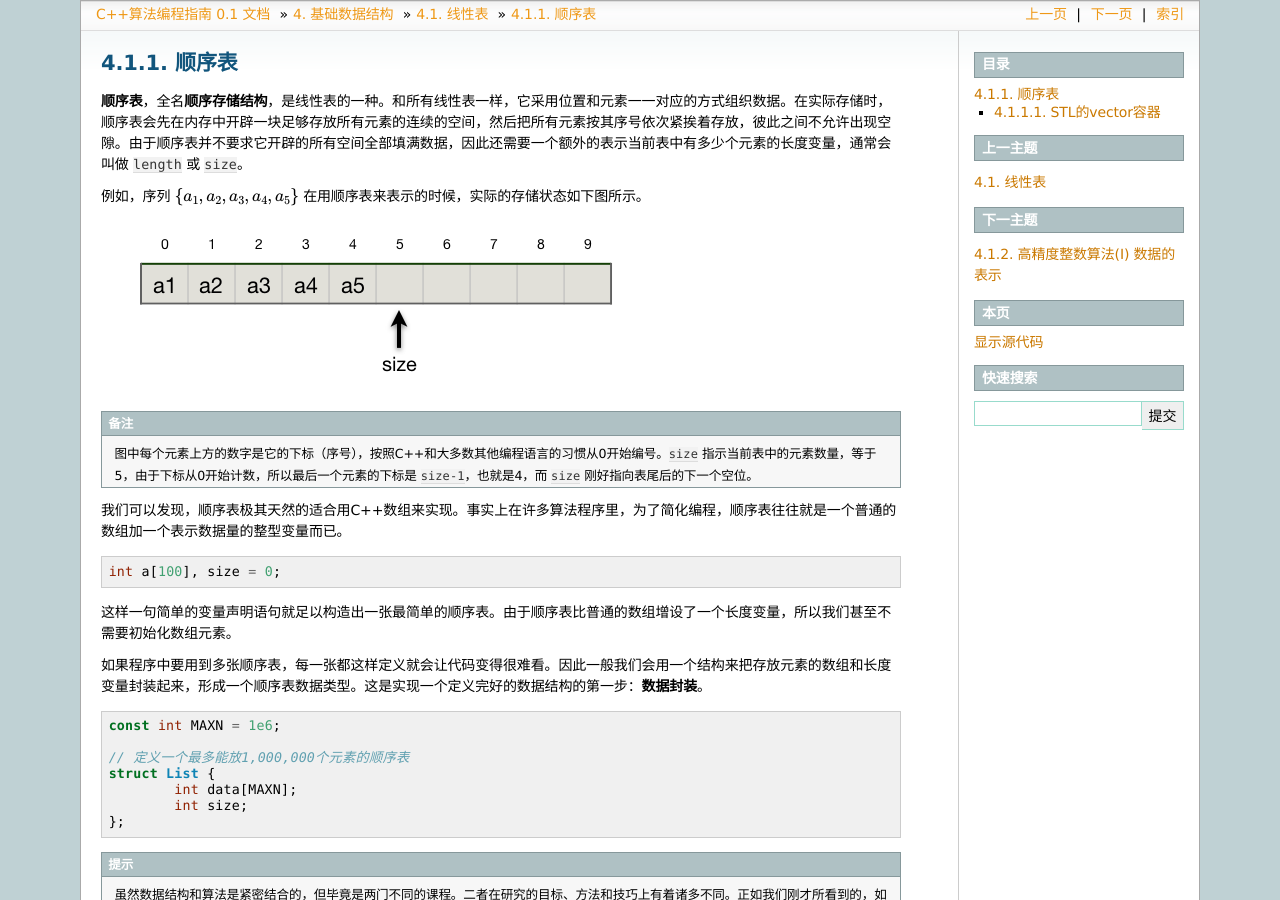
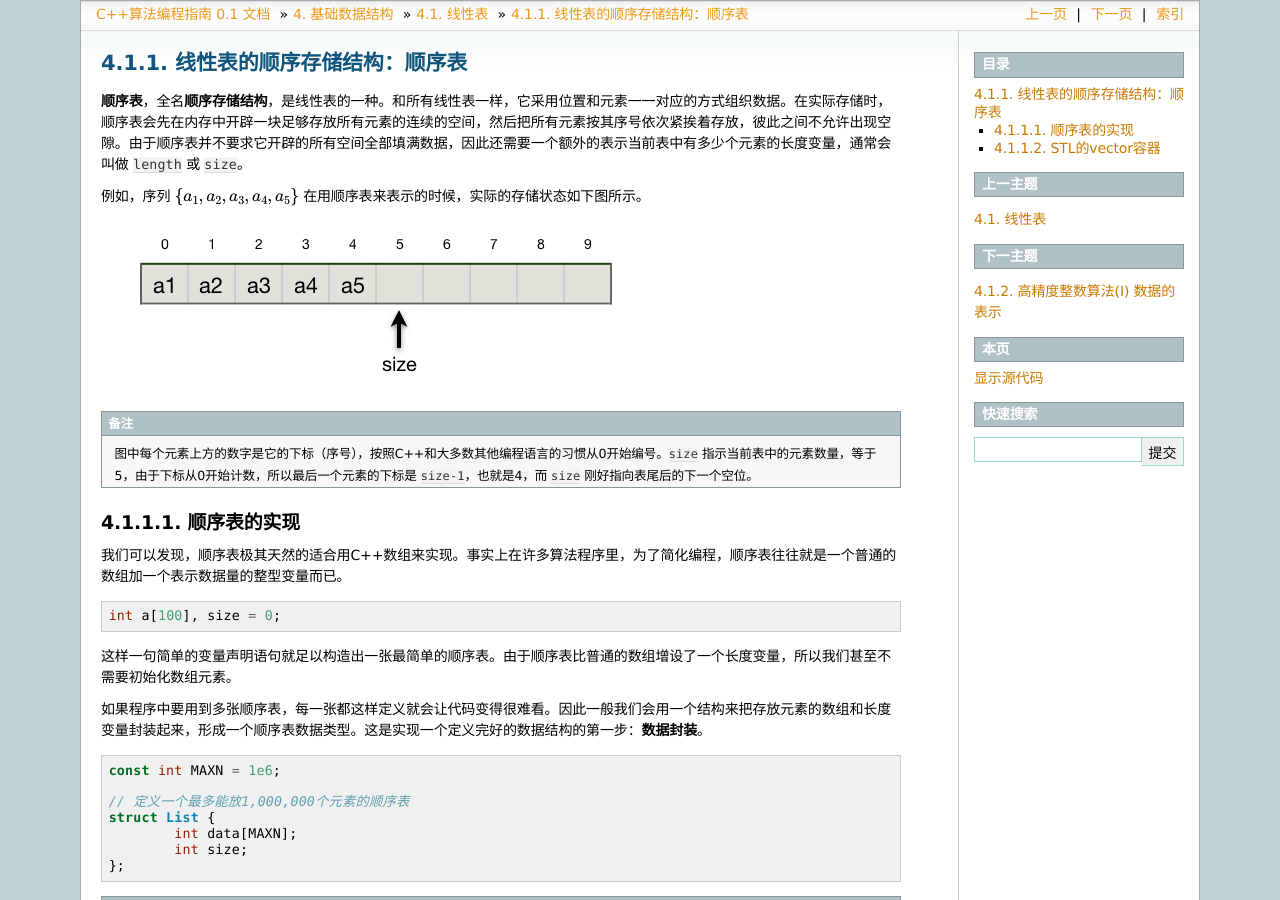
Before and after one commit to majorli/algo_guide, a Sphinx documentation site: the page built from source/ch03/sec01/311_sequence_list.rst, in a window 1280 px wide and 900 px high. Built offline with Sphinx 7.4.7, drawn with Linux system fonts in a browser that asks for light colours; formulas are drawn with MathJax 3; some of the changed text lies outside the part shown.

Commit message:
20200510_2357draft_317_writing

```diff
--- a/source/ch03/310_linear_list.rst
+++ b/source/ch03/310_linear_list.rst
@@ -32,3 +32,4 @@
    sec01/314_big_int_3
    sec01/315_big_int_4
    sec01/316_big_int_5
+   sec01/317_linked_list
--- a/source/ch03/sec01/311_sequence_list.rst
+++ b/source/ch03/sec01/311_sequence_list.rst
@@ -1,5 +1,5 @@
-顺序表
-++++++
+线性表的顺序存储结构：顺序表
+++++++++++++++++++++++++++++
 
 :strong:`顺序表`\ ，全名\ :strong:`顺序存储结构`\ ，是线性表的一种。和所有线性表一样，它采用位置和元素一一对应的方式组织数据。在实际存储时，顺序表会先在内存中开辟一块足够存放所有元素的连续的空间，然后把所有元素按其序号依次紧挨着存放，彼此之间不允许出现空隙。由于顺序表并不要求它开辟的所有空间全部填满数据，因此还需要一个额外的表示当前表中有多少个元素的长度变量，通常会叫做 ``length`` 或 ``size``\ 。
 
@@ -12,6 +12,8 @@
 
    图中每个元素上方的数字是它的下标（序号），按照C++和大多数其他编程语言的习惯从0开始编号。\ ``size`` 指示当前表中的元素数量，等于5，由于下标从0开始计数，所以最后一个元素的下标是 ``size-1``\ ，也就是4，而 ``size`` 刚好指向表尾后的下一个空位。
 
+顺序表的实现
+^^^^^^^^^^^^
 
 我们可以发现，顺序表极其天然的适合用C++数组来实现。事实上在许多算法程序里，为了简化编程，顺序表往往就是一个普通的数组加一个表示数据量的整型变量而已。
 
```
Also changed, not shown: source/ch03/sec01/317_linked_list.rst (added, +19 -0 lines).
